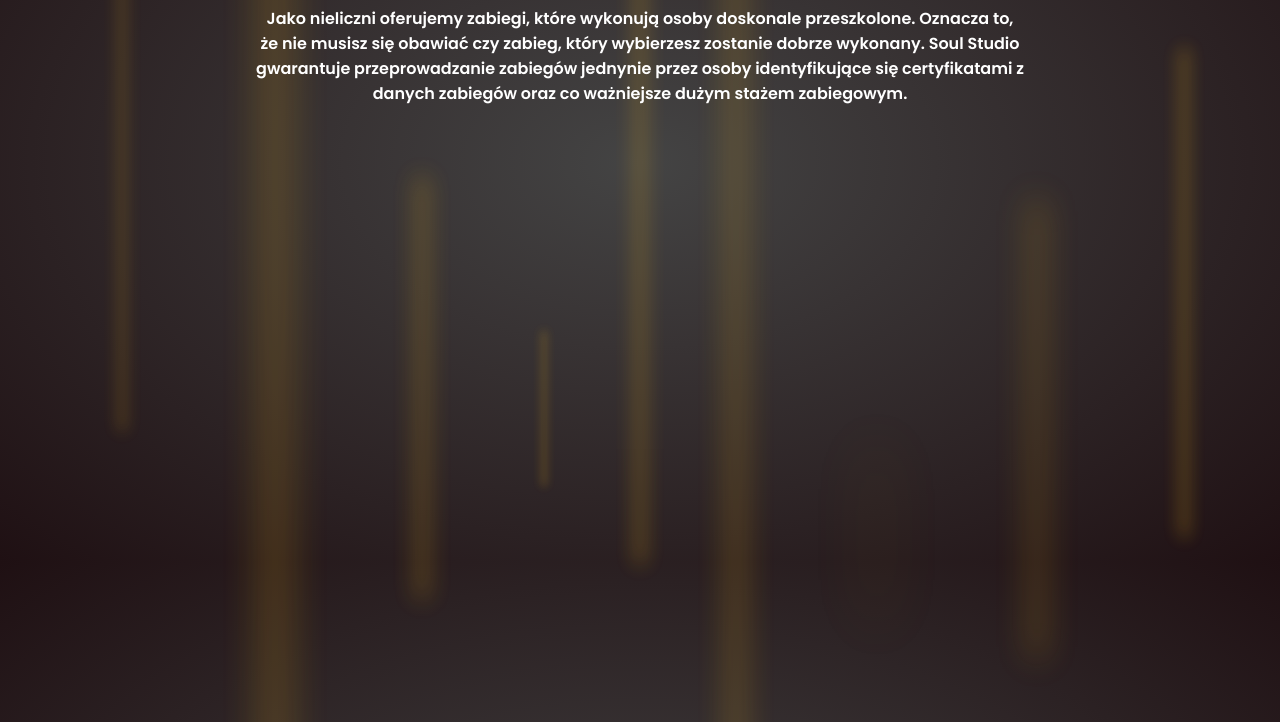
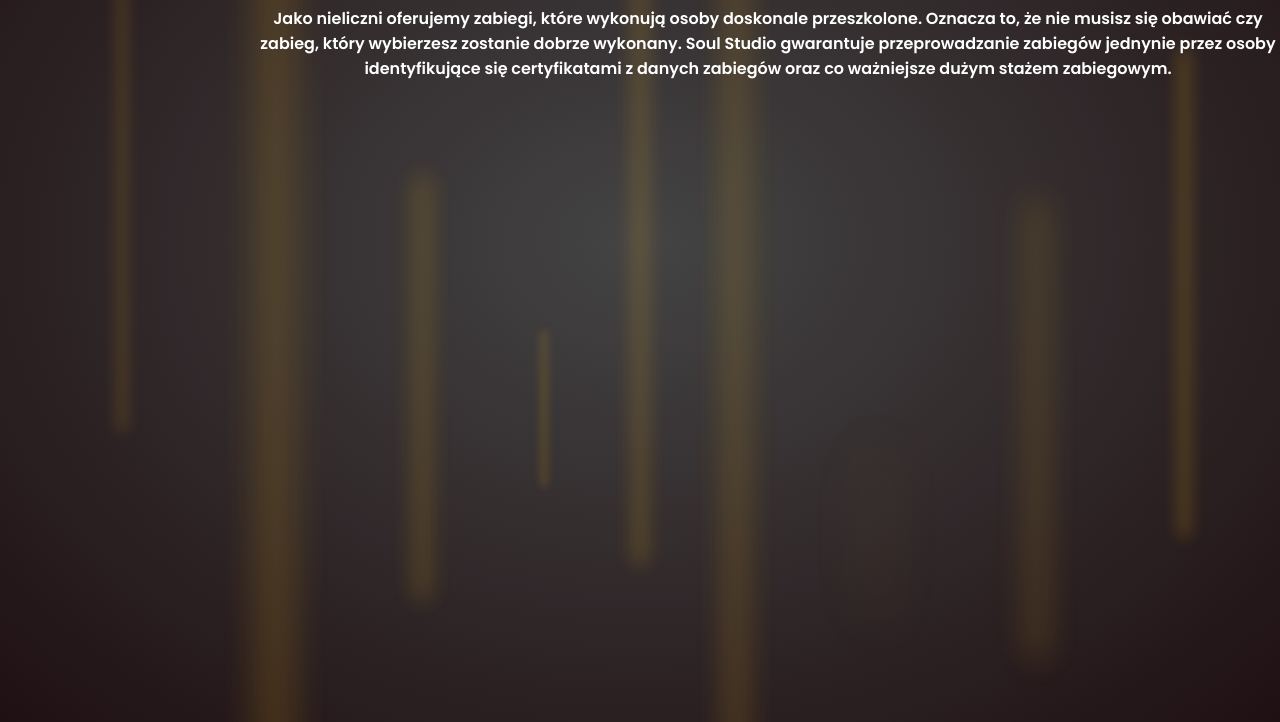
Before and after one commit to Giitbriel/teeest, a plain HTML site: page index.html in a window 1280 px wide. Shown: the part 238-960 px from the top of the page. Drawn offline with Linux system fonts and the light colour scheme.

Commit message:
Add files via upload

```diff
--- a/index.html
+++ b/index.html
@@ -7,9 +7,9 @@
  <meta name="keywords" content="usta, brwi, mezoterapia, kosmetologia, lublin, lekarz, kosmetyczka" />
   <meta http-equiv="X-UA-Compatible" content="IE=edge,chrome=1" />
     <title>Soul Studio</title>
-    <link rel="stylesheet" href="style.css" />
+    <link rel="stylesheet" href="mobile.css" />
 	<link rel="stylesheet" href="css/fontello.css" type="text/css" />
-	<link rel="stylesheet" type="text/css" media="only screen and (hover: none) and (pointer: coarse)" href="mobile.css" />
+	<link rel="stylesheet" type="text/css" media="only screen and (hover: none) and (pointer: coarse)" href="" />
   </head>
   <body>
     <div class='light x1'></div>
```
